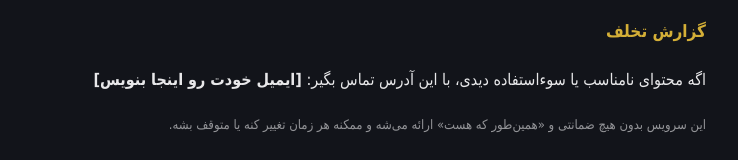
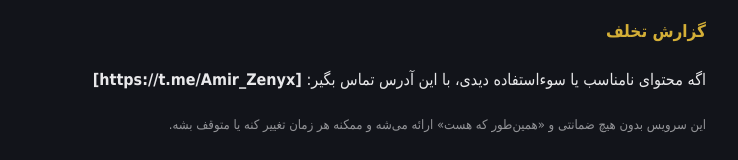
Before and after one commit to Amir2330/WatchTogether, a website: page public/terms.html in a window 1280 px wide. Shown: the part 719-879 px from the top of the page, without its empty margins (274-1012 px from the left). Drawn offline with Linux system fonts and the light colour scheme.

Commit message:
Add files via upload

```diff
--- a/public/terms.html
+++ b/public/terms.html
@@ -13,6 +13,6 @@ h1{font-size:22px}h2{font-size:17px;margin-top:26px;color:#d4af37}a{color:#d4af3
 <h2>رفتار قابل قبول</h2>
 <p>ارسال پیام‌های انبوه، تلاش برای از کار انداختن سرور یا مزاحمت برای دیگران باعث مسدود شدن می‌شه. هر اتاق حداکثر ۱۰ نفر ظرفیت داره.</p>
 <h2>گزارش تخلف</h2>
-<p>اگه محتوای نامناسب یا سوءاستفاده دیدی، با این آدرس تماس بگیر: <b>[ایمیل خودت رو اینجا بنویس]</b></p>
+<p>اگه محتوای نامناسب یا سوءاستفاده دیدی، با این آدرس تماس بگیر: <b>[https://t.me/Amir_Zenyx]</b></p>
 <p style="opacity:.6;font-size:13px">این سرویس بدون هیچ ضمانتی و «همین‌طور که هست» ارائه می‌شه و ممکنه هر زمان تغییر کنه یا متوقف بشه.</p>
 </body></html>
```
